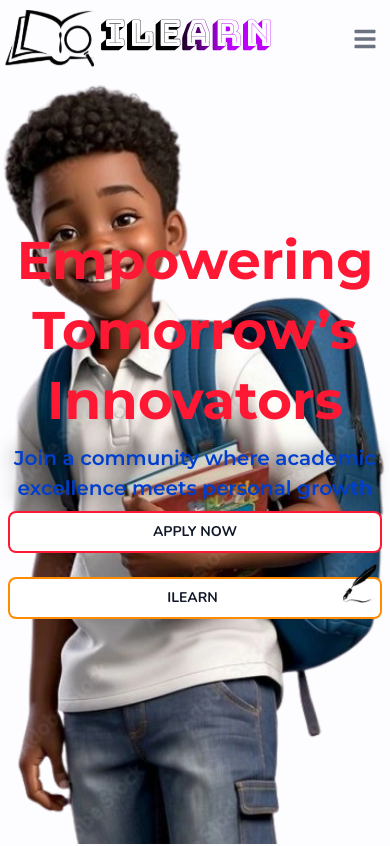
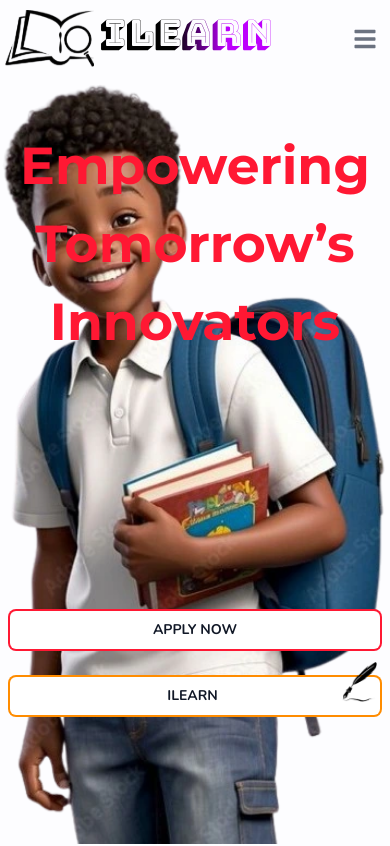
Before and after one commit to zerosyah/iLearnWeb, a React (Vite) app: page / in a window 390 px wide. Shown: the top 846 px of the page. Built offline with nearby package versions, Linux system fonts and the light colour scheme; a web font is replaced by a local one.

Commit message:
update 3

```diff
--- a/src/pages/Home.tsx
+++ b/src/pages/Home.tsx
@@ -141,17 +141,17 @@ export default function Home() {
           }}
         >
           <div
-            className="relative z-10 flex h-full flex-col items-center justify-between gap-[8px] lg:items-start"
+            className="relative z-10 flex h-[70vh] flex-col items-center justify-between gap-[24px] lg:items-start"
             style={{ width: vw <= 850 ? vw : vw * 0.45 }}
           >
             <h1
-              className="z-10 overflow-visible bg-imperialRed bg-clip-text text-center font-montserrat text-[53px] font-bold leading-[70px] text-transparent md:text-[90px] md:leading-[110px] lg:text-start lg:text-[90px] lg:leading-[90px]"
+              className="z-10 overflow-visible bg-imperialRed bg-clip-text text-center font-montserrat text-[52px] px-[0px] lg:px-0 font-bold  text-transparent md:text-[90px] md:leading-[110px] lg:text-start lg:leading-[90px]"
               style={{ maxWidth: vw <= 850 ? vw : vw * 0.7 }}
             >
               Empowering Tomorrow’s Innovators
             </h1>
             <p
-              className="flex-wrap px-[8px] lg:px-0 text-center font-montserrat text-[20px] font-semibold text-persianBlue drop-shadow-[0px_0px_10px_black] md:text-[40px] lg:text-start lg:text-[20px] lg:text-persianBlue lg:drop-shadow-none"
+              className="flex-wrap px-[8px] lg:px-0 text-center font-montserrat text-[20px] font-semibold text-persianBlue drop-shadow-[0px_0px_5px_black] md:text-[40px] lg:text-start lg:text-[20px] lg:text-persianBlue lg:drop-shadow-none hidden lg:block"
               style={{ maxWidth: vw <= 850 ? vw : vw * 0.7 }}
             >
               Join a community where academic excellence meets personal growth
```
